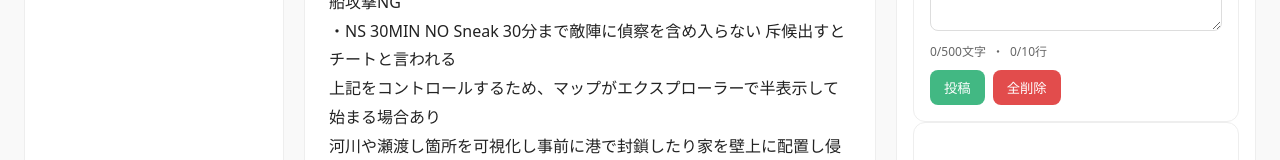
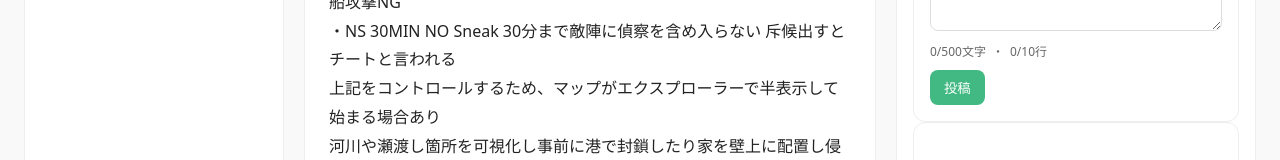
Before and after one commit to BossCorleone888/RoR-Web-site, a Vue app: page / in a window 1280 px wide. Shown: the part 277-437 px from the top of the page. Built offline with nearby package versions, Linux system fonts and the light colour scheme; no server answers.

Commit message:
auto deploy

```diff
--- a/src/App.vue
+++ b/src/App.vue
@@ -2,10 +2,7 @@
 import { ref, computed, onMounted, watch } from 'vue'
 import MarkdownIt from 'markdown-it'
 import { db, ensureAnonLogin, auth, ts } from './lib/firebase'
-import {
-  collection, addDoc, deleteDoc, doc,
-  onSnapshot, query, orderBy, getDocs
-} from 'firebase/firestore'
+import { collection, addDoc, deleteDoc, doc, onSnapshot, query, orderBy } from 'firebase/firestore'
 import { onAuthStateChanged } from 'firebase/auth'
 
 const md = new MarkdownIt({ breaks: true })
@@ -120,12 +117,6 @@ async function removeOne(id){
   }
 }
 
-async function clearAll(){
-  if (needFirebase()) return
-  if(!confirm('全投稿を削除しますか？')) return
-  const snap = await getDocs(colRef)
-  for (const d of snap.docs) await deleteDoc(d.ref)
-}
 </script>
 
 <template>
@@ -188,7 +179,6 @@ async function clearAll(){
 
           <div class="row">
             <button class="btn-primary" type="submit" :disabled="!canSubmit || !hasFirebase">投稿</button>
-            <button class="btn-danger" type="button" @click="clearAll" :disabled="!hasFirebase">全削除</button>
           </div>
         </form>
 
```
Also changed, not shown: 14 other files (tests, documents, lock files or other folders).
